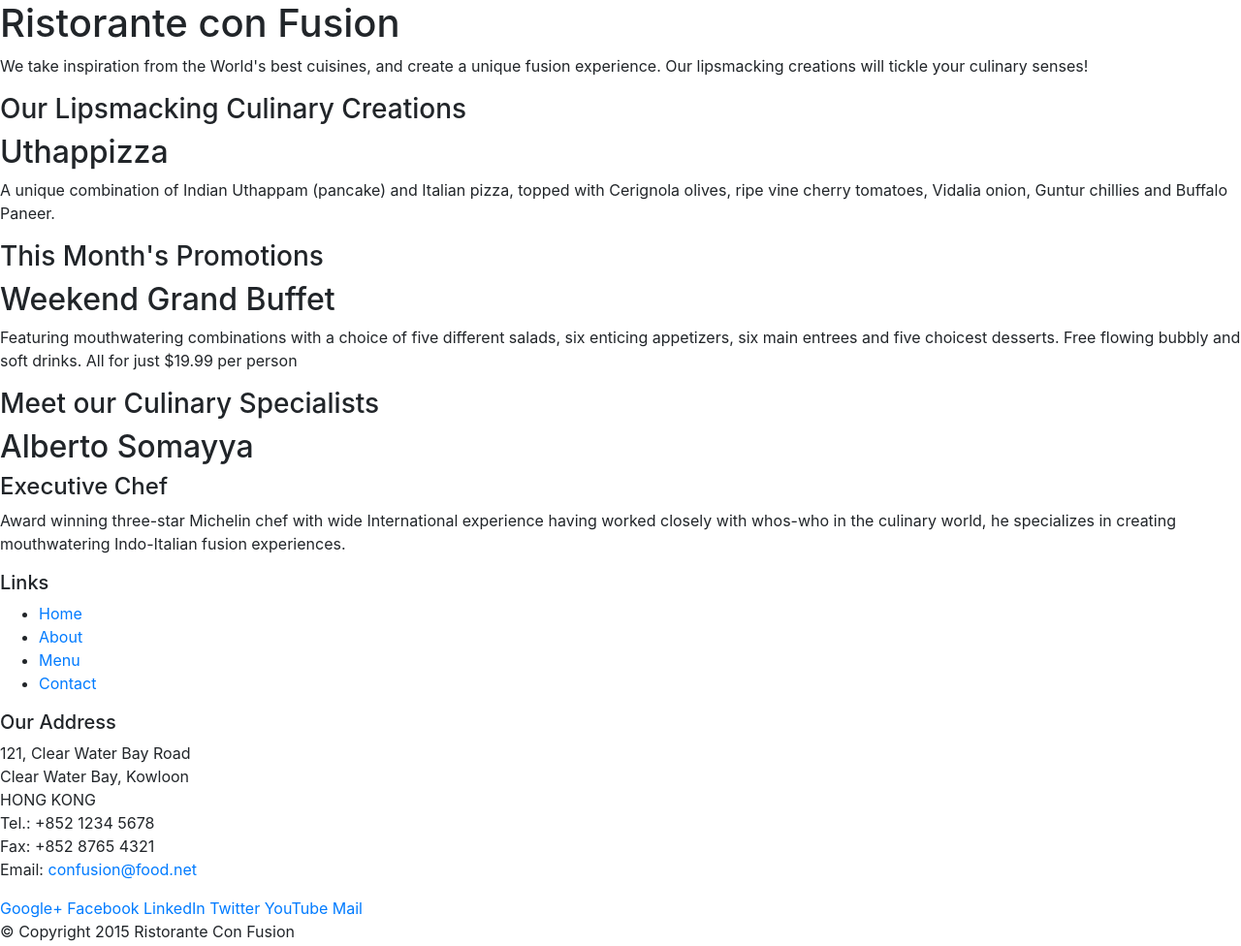
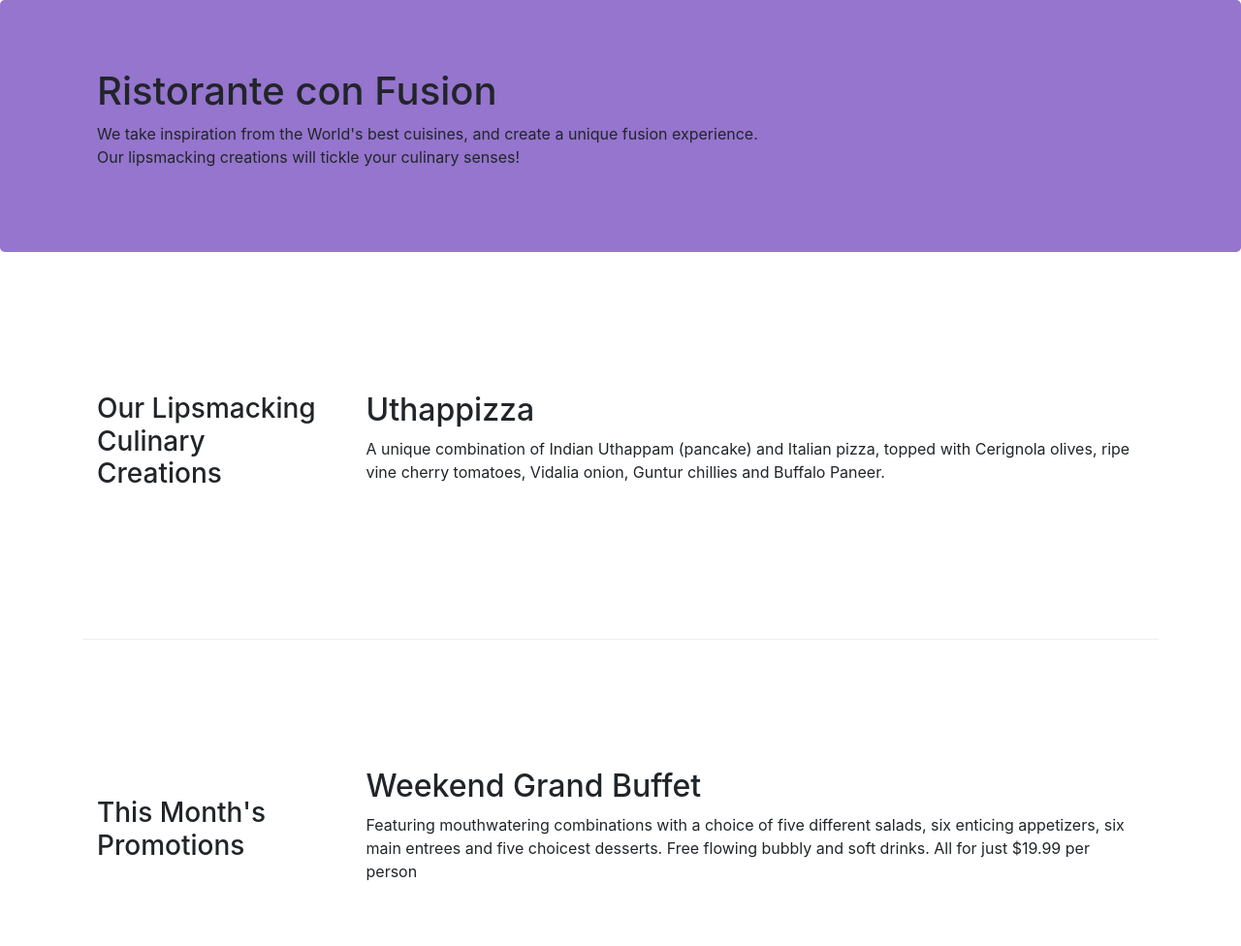
Before and after one commit to tigermlt/FullStackHongKong, a website: page Bootstrap4/conFusion/index.html in a window 1280 px wide. Shown: the top 976 px of the page at 97% size. Drawn offline with nearby package versions, Linux system fonts and the light colour scheme.

Commit message:
third commit

```diff
--- /dev/null
+++ b/Bootstrap4/conFusion/css/styles.css
@@ -0,0 +1,29 @@
+.row-header{
+  margin: 0px auto;
+  padding: 0px auto;
+}
+
+.row-content{
+  margin: 0px auto;
+  padding: 50px 0px 50px 0px;
+  border-bottom: 1px ridge;
+  min-height:400px;
+}
+
+.footer{
+  background-color: #D1C4E9;
+  margin: 0px auto;
+  padding:20px 0px 20px 0px;
+}
+
+.jumbotron{
+  padding: 70px 30px 70px 30px;
+  margin: 0px auto;
+  background: #9575CD
+}
+
+.address{
+  font-size: 80%;
+  margin:0px;
+  color:#0f0f0f;
+}
--- a/Bootstrap4/conFusion/index.html
+++ b/Bootstrap4/conFusion/index.html
@@ -9,51 +9,52 @@
 
     <!-- Bootstrap CSS -->
     <link rel="stylesheet" href="node_modules/bootstrap/dist/css/bootstrap.min.css">
+    <link rel="stylesheet" href="css/styles.css">
     <title>Ristorante Con Fusion</title>
 </head>
 
 <body>
 
-    <header>
-        <div>
-            <div>
-                <div>
+    <header class="jumbotron">
+        <div class="container">
+            <div class="row row-header">
+                <div class="col-12 col-sm-8">
                     <h1>Ristorante con Fusion</h1>
                     <p>We take inspiration from the World's best cuisines, and create a unique fusion experience. Our lipsmacking creations will tickle your culinary senses!</p>
                 </div>
-                <div>
+                <div class="col col-sm">
                 </div>
             </div>
         </div>
     </header>
 
-    <div>
-        <div>
-            <div>
+    <div class="container">
+        <div class="row row-content align-items-center">
+            <div class="col-sm-4 col-md-3 flex-last">
                 <h3>Our Lipsmacking Culinary Creations</h3>
             </div>
-            <div>
+            <div class="col-sm col-md flex-first">
                 <h2>Uthappizza</h2>
                 <p>A unique combination of Indian Uthappam (pancake) and Italian pizza, topped with Cerignola olives, ripe vine cherry tomatoes, Vidalia onion, Guntur chillies and Buffalo Paneer.</p>
             </div>
         </div>
 
 
-        <div>
-            <div>
+        <div class="row row-content align-items-center">
+            <div class="col-sm-4 col-md-3">
                 <h3>This Month's Promotions</h3>
             </div>
-            <div>
+            <div class="col-sm col-md">
                 <h2>Weekend Grand Buffet</h2>
                 <p>Featuring mouthwatering combinations with a choice of five different salads, six enticing appetizers, six main entrees and five choicest desserts. Free flowing bubbly and soft drinks. All for just $19.99 per person </p>
             </div>
         </div>
 
-        <div>
-            <div>
+        <div class="row row-content align-items-center">
+            <div class="col-sm-4 col-md-3 flex-last">
                 <h3>Meet our Culinary Specialists</h3>
             </div>
-            <div>
+            <div class="col-sm col-md flex-first">
                 <h2>Alberto Somayya</h2>
                 <h4>Executive Chef</h4>
                 <p>Award winning three-star Michelin chef with wide International experience having worked closely with whos-who in the culinary world, he specializes in creating mouthwatering Indo-Italian fusion experiences. </p>
@@ -61,19 +62,19 @@
         </div>
     </div>
 
-    <footer>
-        <div>
-            <div>
-                <div>
+    <footer class="footer">
+        <div class="container">
+            <div class="row">
+                <div class="col-5 offset-1 col-sm-2">
                     <h5>Links</h5>
-                    <ul>
+                    <ul class="list-unstyled">
                         <li><a href="#">Home</a></li>
                         <li><a href="#">About</a></li>
                         <li><a href="#">Menu</a></li>
                         <li><a href="#">Contact</a></li>
                     </ul>
                 </div>
-                <div>
+                <div class="col-6 col-sm-5">
                     <h5>Our Address</h5>
                     <address>
 		              121, Clear Water Bay Road<br>
@@ -84,8 +85,8 @@
 		              Email: <a href="mailto:confusion@food.net">confusion@food.net</a>
 		           </address>
                 </div>
-                <div>
-                    <div>
+                <div class="col col-sm-4 align-self-center">
+                    <div style="text-align: center">
                         <a href="http://google.com/+">Google+</a>
                         <a href="http://www.facebook.com/profile.php?id=">Facebook</a>
                         <a href="http://www.linkedin.com/in/">LinkedIn</a>
@@ -95,8 +96,8 @@
                     </div>
                 </div>
            </div>
-           <div>
-                <div>
+           <div class="row justify-content-center">
+                <div class="col-auto">
                     <p>© Copyright 2015 Ristorante Con Fusion</p>
                 </div>
            </div>
```
